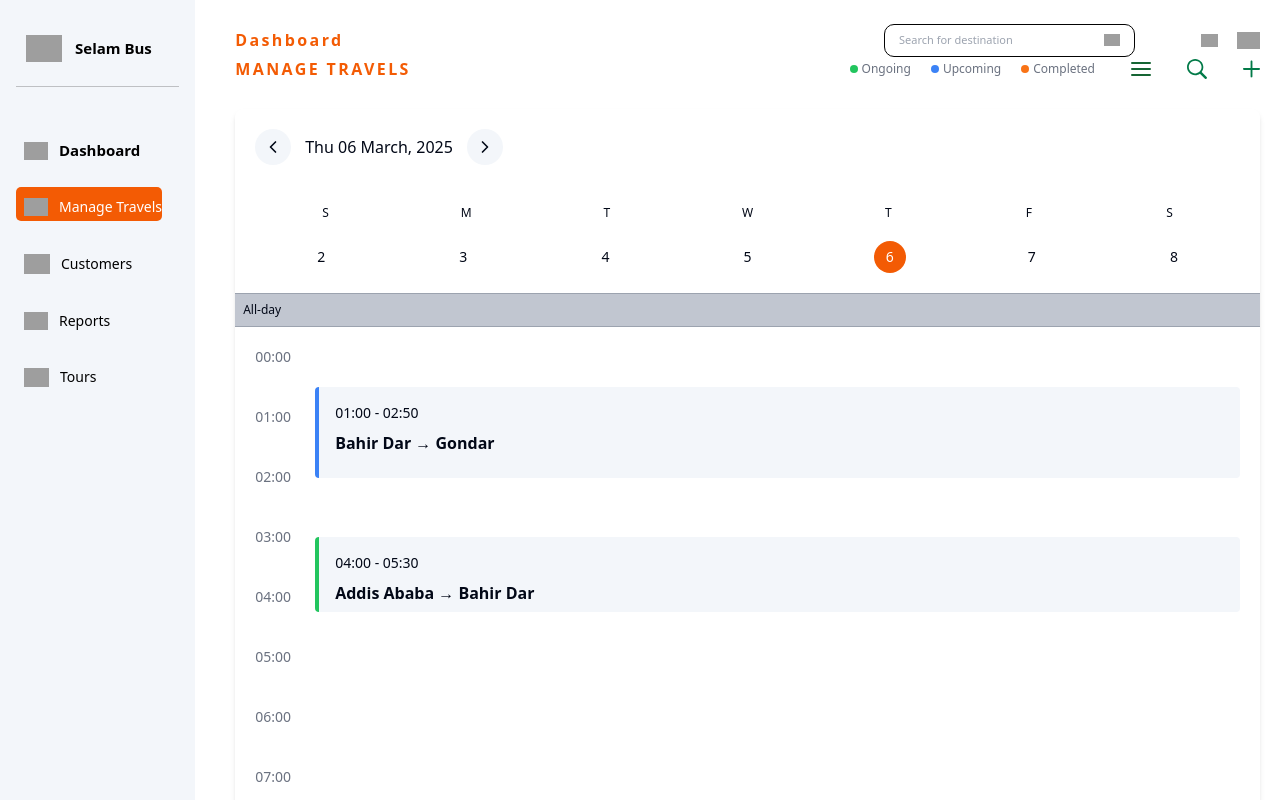
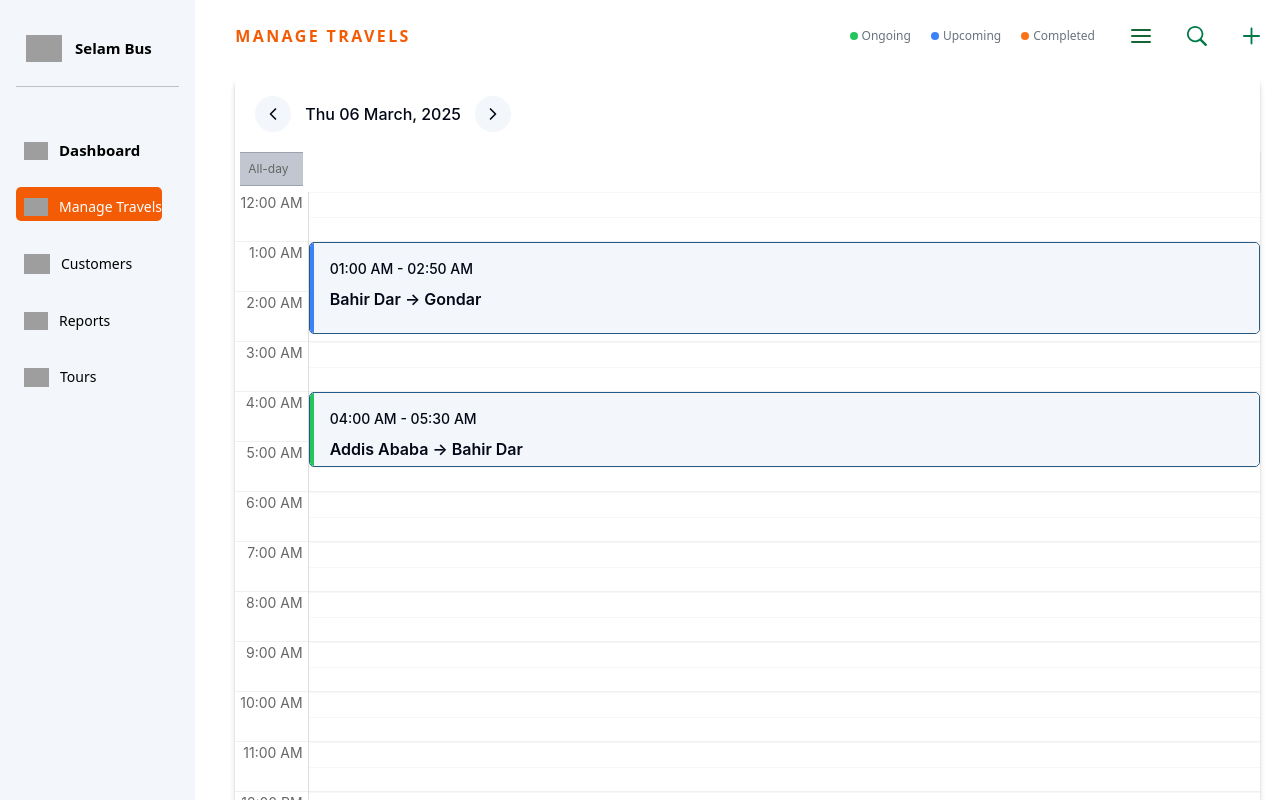
Before and after one commit to yigebis/Hawir, a React (Vite) app: page /manage-travels in a window 1280 px wide. Shown: the top 800 px of the page. Built offline with nearby package versions, Linux system fonts and the light colour scheme; grey boxes are pictures that could not be loaded.

Commit message:
Refactor Manage Travels page
- Removed dashboard headers from Manage Travels page.
- Integrated React Big Calendar for dynamic events.

```diff
--- a/package.json
+++ b/package.json
@@ -49,6 +49,7 @@
     "lucide-react": "^0.462.0",
     "next-themes": "^0.3.0",
     "react": "^18.3.1",
+    "react-big-calendar": "^1.8.5",
     "react-day-picker": "^8.10.1",
     "react-dom": "^18.3.1",
     "react-hook-form": "^7.53.0",
--- a/src/App.tsx
+++ b/src/App.tsx
@@ -7,6 +7,7 @@ import { BrowserRouter, Routes, Route } from "react-router-dom";
 import Index from "./pages/Index";
 import ManageTravels from "./pages/ManageTravels";
 import NotFound from "./pages/NotFound";
+import "./styles/calendar.css";
 
 const queryClient = new QueryClient();
 
--- a/src/components/dashboard/DashboardLayout.tsx
+++ b/src/components/dashboard/DashboardLayout.tsx
@@ -8,9 +8,14 @@ import ActivityList from "./ActivityList";
 interface DashboardLayoutProps {
   children?: React.ReactNode;
   showDefault?: boolean;
+  showHeader?: boolean;
 }
 
-const DashboardLayout: React.FC<DashboardLayoutProps> = ({ children, showDefault = false }) => {
+const DashboardLayout: React.FC<DashboardLayoutProps> = ({
+  children,
+  showDefault = false,
+  showHeader = true
+}) => {
   return (
     <div className="bg-white overflow-hidden">
       <div className="bg-white pr-5 max-md:max-w-full">
@@ -20,7 +25,7 @@ const DashboardLayout: React.FC<DashboardLayoutProps> = ({ children, showDefault
           </div>
           <div className="w-[84%] ml-5 max-md:w-full max-md:ml-0">
             <main className="w-full mt-6 max-md:max-w-full max-md:mt-10">
-              <DashboardHeader />
+              {showHeader && <DashboardHeader />}
               {showDefault ? (
                 <>
                   <StatisticsCards />
--- a/src/components/travels/TravelCalendar.tsx
+++ b/src/components/travels/TravelCalendar.tsx
@@ -1,58 +1,61 @@
 
-import React, { useState } from "react";
+import React, { useState, useMemo } from "react";
+import { Calendar, momentLocalizer, Views } from 'react-big-calendar';
+import moment from 'moment';
 import { ChevronLeft, ChevronRight } from "lucide-react";
-import TravelEvent from "./TravelEvent";
-import { format, addDays, startOfWeek, subDays, addWeeks, subWeeks } from "date-fns";
+import TravelEvent, { TravelEventType } from "./TravelEvent";
+import 'react-big-calendar/lib/css/react-big-calendar.css';
+import { format } from "date-fns";
+
+// Set up the localizer for the calendar
+const localizer = momentLocalizer(moment);
 
 const TravelCalendar: React.FC = () => {
   const [currentDate, setCurrentDate] = useState<Date>(new Date());
-  const [currentWeek, setCurrentWeek] = useState<Date[]>(() => {
-    const startDay = startOfWeek(currentDate, { weekStartsOn: 0 });
-    return Array.from({ length: 7 }, (_, i) => addDays(startDay, i));
-  });
 
-  const events = [
+  // Sample travel events
+  const [events, setEvents] = useState<TravelEventType[]>([
     {
       id: 1,
-      startTime: "01:00",
-      endTime: "02:50",
       title: "Bahir Dar → Gondar",
+      start: new Date(new Date().setHours(1, 0, 0)),
+      end: new Date(new Date().setHours(2, 50, 0)),
       color: "blue"
     },
     {
       id: 2,
-      startTime: "04:00",
-      endTime: "05:30",
       title: "Addis Ababa → Bahir Dar",
+      start: new Date(new Date().setHours(4, 0, 0)),
+      end: new Date(new Date().setHours(5, 30, 0)),
       color: "green"
     }
-  ];
+  ]);
 
-  // Time slots from midnight to 23:00
-  const timeSlots = Array.from({ length: 24 }, (_, i) =>
-    `${i.toString().padStart(2, '0')}:00`
-  );
-
-  const goToPreviousWeek = () => {
-    const prevWeekDate = subWeeks(currentDate, 1);
-    setCurrentDate(prevWeekDate);
-    const startDay = startOfWeek(prevWeekDate, { weekStartsOn: 0 });
-    setCurrentWeek(Array.from({ length: 7 }, (_, i) => addDays(startDay, i)));
+  // Navigation handlers
+  const handlePrevious = () => {
+    const newDate = new Date(currentDate);
+    newDate.setDate(newDate.getDate() - 1);
+    setCurrentDate(newDate);
   };
 
-  const goToNextWeek = () => {
-    const nextWeekDate = addWeeks(currentDate, 1);
-    setCurrentDate(nextWeekDate);
-    const startDay = startOfWeek(nextWeekDate, { weekStartsOn: 0 });
-    setCurrentWeek(Array.from({ length: 7 }, (_, i) => addDays(startDay, i)));
+  const handleNext = () => {
+    const newDate = new Date(currentDate);
+    newDate.setDate(newDate.getDate() + 1);
+    setCurrentDate(newDate);
   };
 
-  return (
-    <div className="bg-white rounded-lg shadow-md">
-      {/* Calendar Navigation */}
+  // Custom calendar components
+  const components = useMemo(() => ({
+    event: ({ event }: { event: TravelEventType }) => (
+      <TravelEvent event={event} />
+    ),
+    eventWrapper: ({ children }: { children: React.ReactNode }) => (
+      <div className="rbc-event-wrapper">{children}</div>
+    ),
+    toolbar: () => (
       <div className="flex items-center gap-3.5 p-5">
         <button
-          onClick={goToPreviousWeek}
+          onClick={handlePrevious}
           className="w-9 h-9 bg-[#F3F6FA] rounded-full flex items-center justify-center hover:bg-gray-200"
         >
           <ChevronLeft className="w-5 h-5" />
@@ -61,70 +64,40 @@ const TravelCalendar: React.FC = () => {
           {format(currentDate, "EEE dd MMMM, yyyy")}
         </span>
         <button
-          onClick={goToNextWeek}
+          onClick={handleNext}
           className="w-9 h-9 bg-[#F3F6FA] rounded-full flex items-center justify-center hover:bg-gray-200"
         >
           <ChevronRight className="w-5 h-5" />
         </button>
       </div>
-
-      {/* Calendar Grid */}
-      <div className="p-5">
-        {/* Day Labels */}
-        <div className="grid grid-cols-7 text-center mb-5">
-          {["S", "M", "T", "W", "T", "F", "S"].map((day, index) => (
-            <div key={index} className="text-xs font-medium">
-              {day}
-            </div>
-          ))}
-        </div>
-
-        {/* Date Cells */}
-        <div className="grid grid-cols-7 gap-2.5 text-center">
-          {currentWeek.map((date, index) => {
-            const isToday = format(date, 'yyyy-MM-dd') === format(new Date(), 'yyyy-MM-dd');
-            const isSelected = format(date, 'yyyy-MM-dd') === format(currentDate, 'yyyy-MM-dd');
-
-            return (
-              <div
-                key={index}
-                onClick={() => setCurrentDate(date)}
-                className={`
-                  w-8 h-8 rounded-full flex items-center justify-center mx-auto text-sm cursor-pointer
-                  ${isSelected ? 'bg-[#F35B04] text-white' : ''}
-                  ${isToday && !isSelected ? 'border border-[#F35B04]' : ''}
-                  hover:bg-gray-100
-                `}
-              >
-                {format(date, 'd')}
-              </div>
-            );
-          })}
-        </div>
-      </div>
-
-      {/* All-day Section */}
+    ),
+    timeGutterHeader: () => (
       <div className="px-2 py-2 bg-[#C1C6D0] border-t border-b border-gray-400 text-xs">
         All-day
       </div>
+    )
+  }), [currentDate]);
 
-      {/* Schedule Grid */}
-      <div className="relative p-5">
-        {/* Time Labels */}
-        {timeSlots.slice(0, 8).map((time, index) => (
-          <div key={index} className="text-sm text-gray-500 mb-10">
-            {time}
-          </div>
-        ))}
+  // Custom styles for the calendar
+  const calendarStyles = {
+    height: 700,
+    className: "custom-calendar bg-white rounded-lg shadow-md"
+  };
 
-        {/* Events */}
-        {events.map((event) => (
-          <TravelEvent
-            key={event.id}
-            event={event}
-          />
-        ))}
-      </div>
+  return (
+    <div className="bg-white rounded-lg shadow-md">
+      <Calendar
+        localizer={localizer}
+        events={events}
+        startAccessor="start"
+        endAccessor="end"
+        defaultView={Views.DAY}
+        views={[Views.DAY]}
+        date={currentDate}
+        onNavigate={setCurrentDate}
+        components={components}
+        {...calendarStyles}
+      />
     </div>
   );
 };
--- a/src/components/travels/TravelEvent.tsx
+++ b/src/components/travels/TravelEvent.tsx
@@ -1,53 +1,37 @@
 
 import React from "react";
 
+export interface TravelEventType {
+  id: number;
+  title: string;
+  start: Date;
+  end: Date;
+  color: "blue" | "green" | "orange";
+}
+
 interface EventProps {
-  event: {
-    id: number;
-    startTime: string;
-    endTime: string;
-    title: string;
-    color: string;
-  };
+  event: TravelEventType;
 }
 
 const TravelEvent: React.FC<EventProps> = ({ event }) => {
-  // Calculate position based on time (simplified for the example)
-  const getTopPosition = () => {
-    const hour = parseInt(event.startTime.split(':')[0]);
-    return hour * 50 + 10; // 50px height per hour + 10px padding
-  };
-
-  const getHeight = () => {
-    const startHour = parseInt(event.startTime.split(':')[0]);
-    const endHour = parseInt(event.endTime.split(':')[0]);
-    const endMinutes = parseInt(event.endTime.split(':')[1]);
-
-    return ((endHour - startHour) + (endMinutes / 60)) * 50; // 50px per hour
-  };
-
-  // Determine border color and background based on event color
+  // Determine border color based on event color
   const getBorderColor = () => {
     switch(event.color) {
       case 'blue':
         return 'border-l-blue-500';
       case 'green':
         return 'border-l-green-500';
+      case 'orange':
+        return 'border-l-orange-500';
       default:
         return 'border-l-gray-500';
     }
   };
 
   return (
-    <div
-      className={`absolute left-[80px] right-5 p-4 rounded bg-[#F3F6FA] border-l-4 ${getBorderColor()}`}
-      style={{
-        top: `${getTopPosition()}px`,
-        height: `${getHeight()}px`
-      }}
-    >
+    <div className={`p-4 rounded bg-[#F3F6FA] border-l-4 ${getBorderColor()} h-full overflow-hidden`}>
       <div className="text-sm font-medium mb-2">
-        {event.startTime} - {event.endTime}
+        {event.start.toLocaleTimeString([], {hour: '2-digit', minute:'2-digit'})} - {event.end.toLocaleTimeString([], {hour: '2-digit', minute:'2-digit'})}
       </div>
       <div className="text-base font-semibold">
         {event.title}
--- a/src/index.css
+++ b/src/index.css
@@ -1,6 +1,7 @@
 @tailwind base;
 @tailwind components;
 @tailwind utilities;
+@import "./styles/calendar.css";
 
 @layer base {
   :root {
--- a/src/pages/ManageTravels.tsx
+++ b/src/pages/ManageTravels.tsx
@@ -5,7 +5,7 @@ import TravelCalendar from "@/components/travels/TravelCalendar";
 
 const ManageTravels: React.FC = () => {
   return (
-    <DashboardLayout>
+    <DashboardLayout showHeader={false}>
       <div className="flex flex-col">
         <div className="flex justify-between items-center mb-7">
           <h1 className="text-[#F35B04] text-base font-bold tracking-[2.4px] uppercase">
--- /dev/null
+++ b/src/styles/calendar.css
@@ -0,0 +1,94 @@
+
+/* Custom React Big Calendar Styles */
+.rbc-calendar {
+  font-family: 'Inter', sans-serif;
+}
+
+.rbc-header {
+  padding: 10px 0;
+  font-size: 12px;
+  font-weight: 500;
+}
+
+.rbc-header span {
+  display: inline-block;
+  width: 32px;
+  height: 32px;
+  line-height: 32px;
+  border-radius: 50%;
+}
+
+.rbc-event {
+  background: transparent;
+  border: none;
+  color: inherit;
+  padding: 0;
+}
+
+.rbc-event-wrapper {
+  height: 100%;
+}
+
+.rbc-event-label {
+  display: none;
+}
+
+.rbc-time-slot {
+  font-size: 14px;
+  color: #666;
+}
+
+.rbc-label {
+  font-size: 14px;
+  color: #666;
+}
+
+.rbc-time-view {
+  border: none;
+  box-shadow: none;
+}
+
+.rbc-time-content {
+  border-top: none;
+}
+
+.rbc-time-header {
+  border-bottom: none;
+}
+
+.rbc-time-header-content {
+  border-left: none;
+}
+
+.rbc-today {
+  background-color: white;
+}
+
+.rbc-toolbar {
+  padding: 0;
+  margin-bottom: 0;
+  border-bottom: none;
+}
+
+.rbc-toolbar-label {
+  font-weight: 500;
+  font-size: 16px;
+}
+
+.rbc-time-gutter .rbc-timeslot-group {
+  min-height: 50px;
+}
+
+.rbc-timeslot-group {
+  min-height: 50px;
+  border-bottom: 1px solid #f0f0f0;
+}
+
+.rbc-day-slot .rbc-events-container {
+  margin-right: 0;
+}
+
+.rbc-current-time-indicator {
+  background-color: #F35B04;
+  height: 2px;
+}
```
Also changed, not shown: 1 other file (tests, documents, lock files or other folders).
